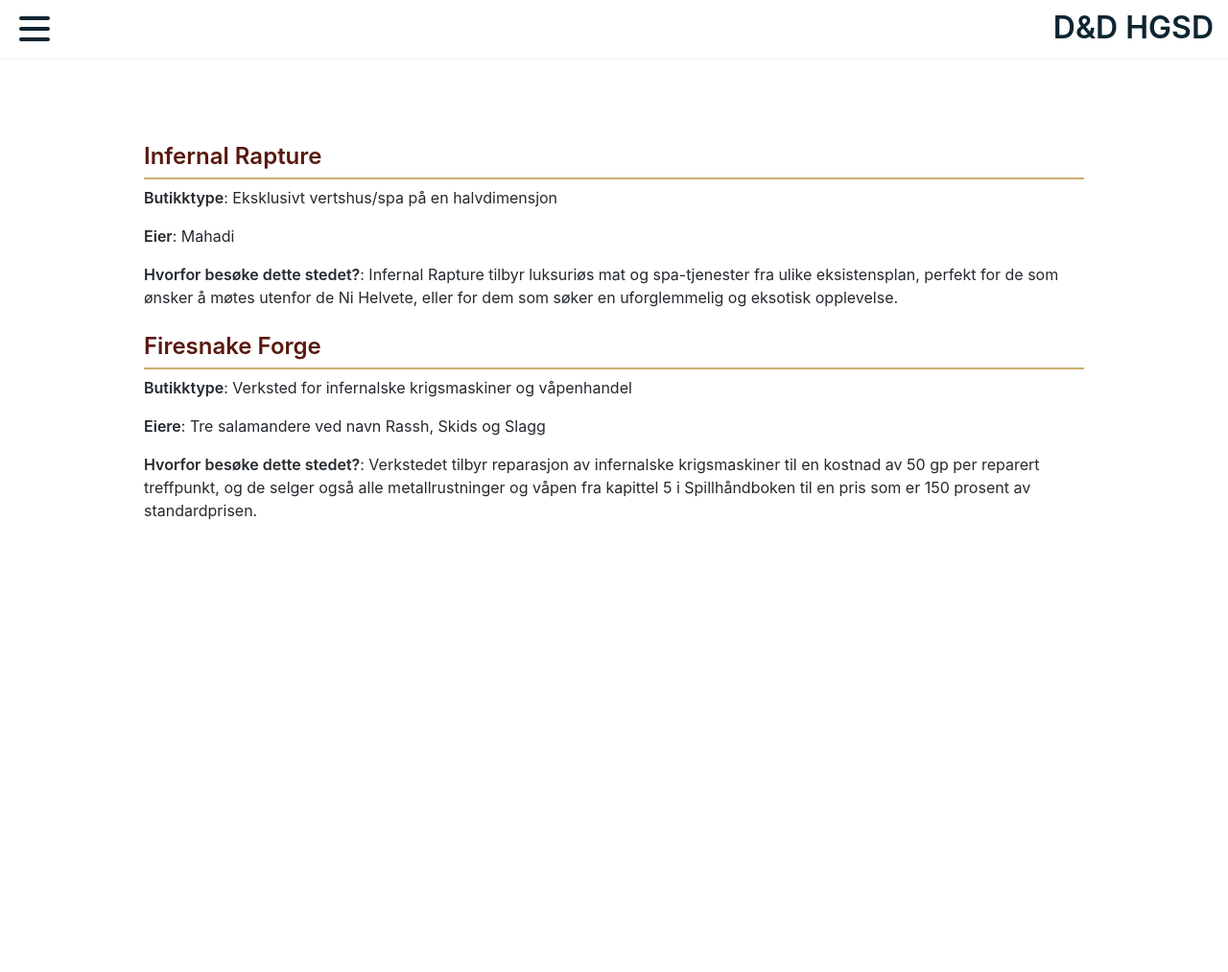
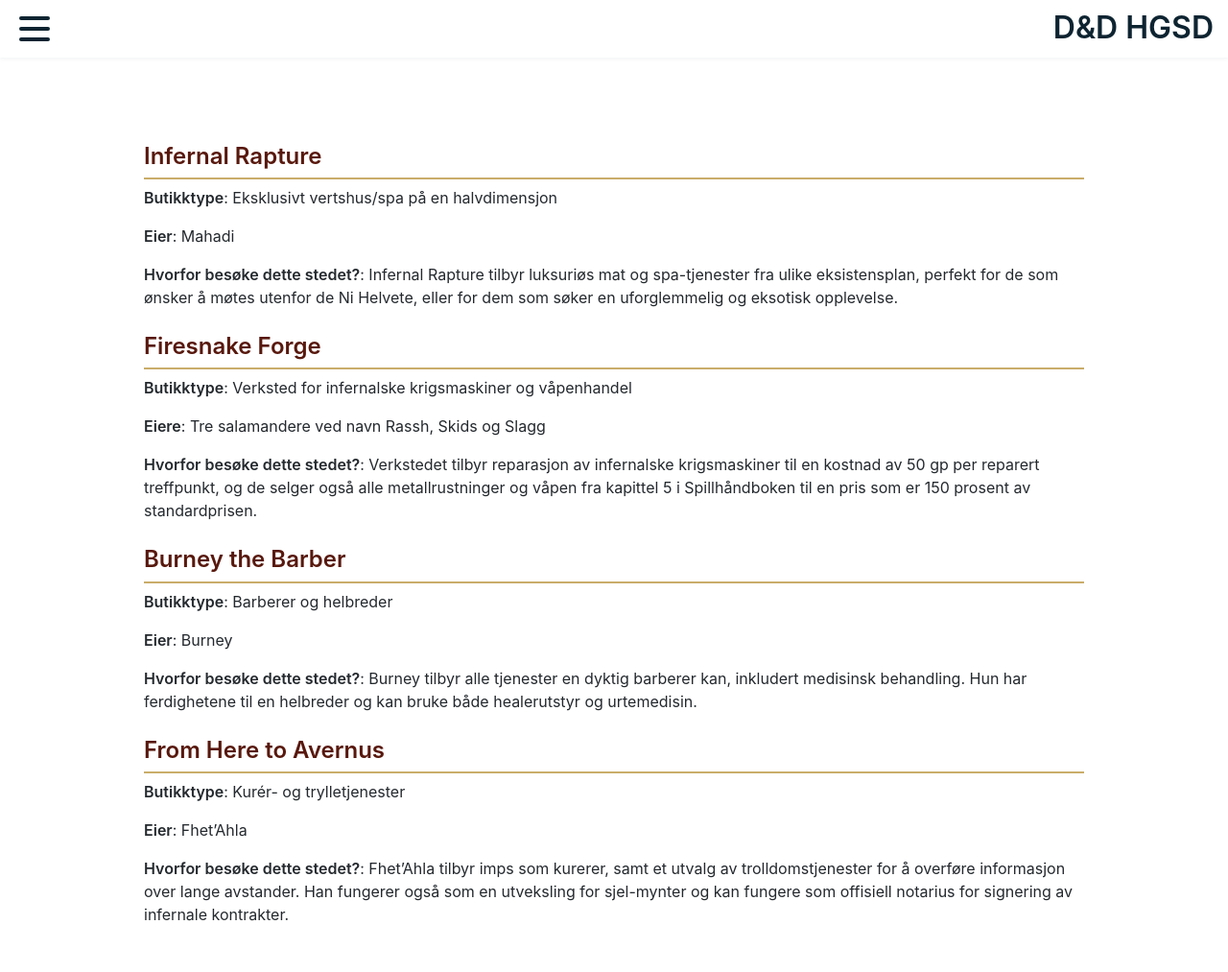
Before and after one commit to mrhelgeklausen/Legacy-of-the-Hellriders, a Jekyll site: the page built from Wanderingmporium.md, in a window 1280 px wide. Shown: the whole page at 96% size. Built offline with Jekyll 4.4.1, drawn with Linux system fonts in a browser that asks for light colours; our own code applies the rules of GitHub Pages for plain Markdown files; before the commit the page ends 900 px from its top, so only the background shows below that.

Commit message:
Update Wanderingmporium.md

```diff
--- a/Wanderingmporium.md
+++ b/Wanderingmporium.md
@@ -12,3 +12,21 @@
 **Eiere**: Tre salamandere ved navn Rassh, Skids og Slagg
 
 **Hvorfor besøke dette stedet?**:  Verkstedet tilbyr reparasjon av infernalske krigsmaskiner til en kostnad av 50 gp per reparert treffpunkt, og de selger også alle metallrustninger og våpen fra kapittel 5 i Spillhåndboken til en pris som er 150 prosent av standardprisen.
+
+## Burney the Barber
+
+**Butikktype**: Barberer og helbreder
+
+**Eier**: Burney
+
+**Hvorfor besøke dette stedet?**: Burney tilbyr alle tjenester en dyktig barberer kan, inkludert medisinsk behandling. Hun har ferdighetene til en helbreder og kan bruke både healerutstyr og urtemedisin.
+
+## From Here to Avernus
+
+
+**Butikktype**: Kurér- og trylletjenester
+
+**Eier**: Fhet'Ahla
+
+
+**Hvorfor besøke dette stedet?**: Fhet'Ahla tilbyr imps som kurerer, samt et utvalg av trolldomstjenester for å overføre informasjon over lange avstander. Han fungerer også som en utveksling for sjel-mynter og kan fungere som offisiell notarius for signering av infernale kontrakter.
```
